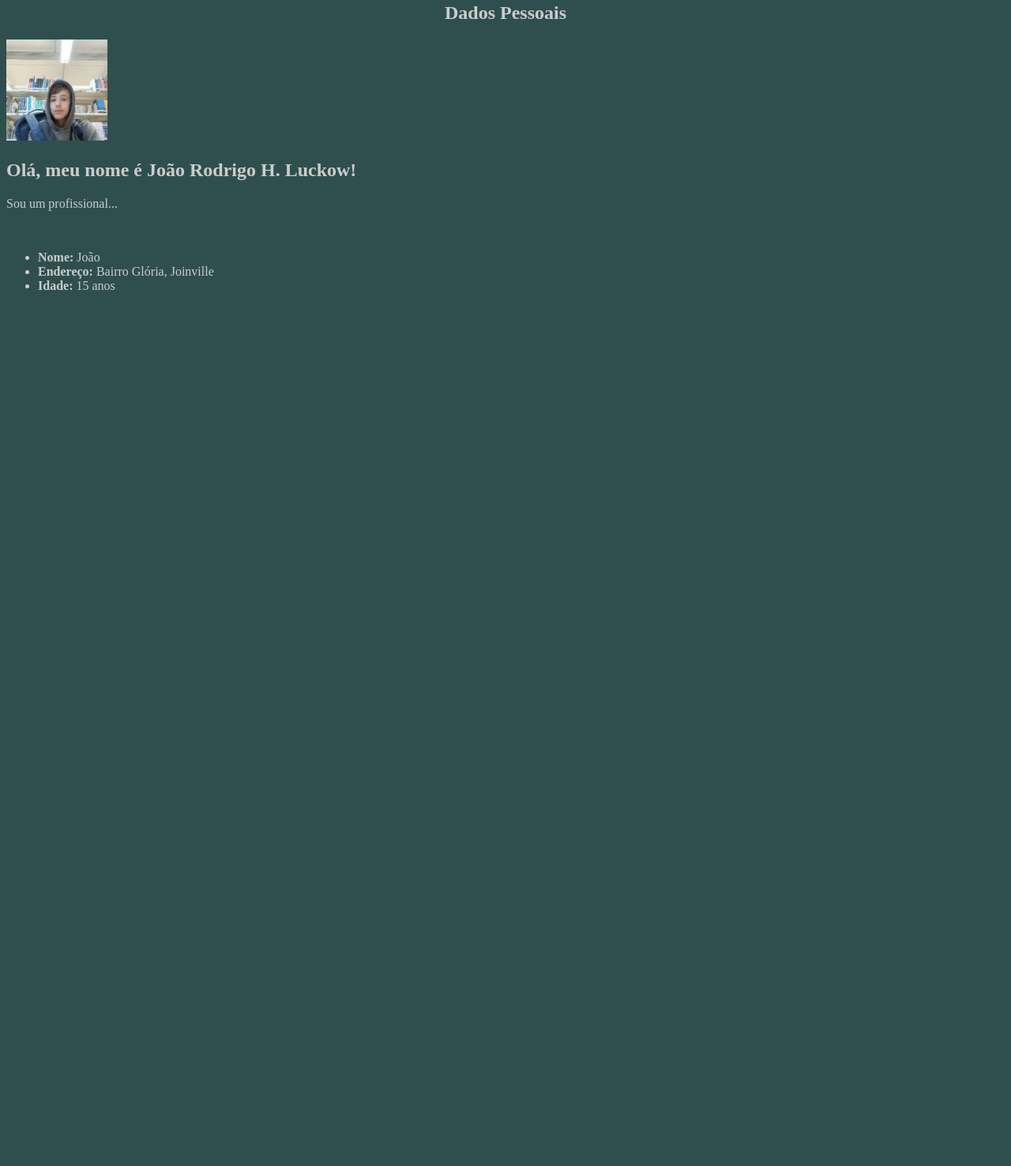
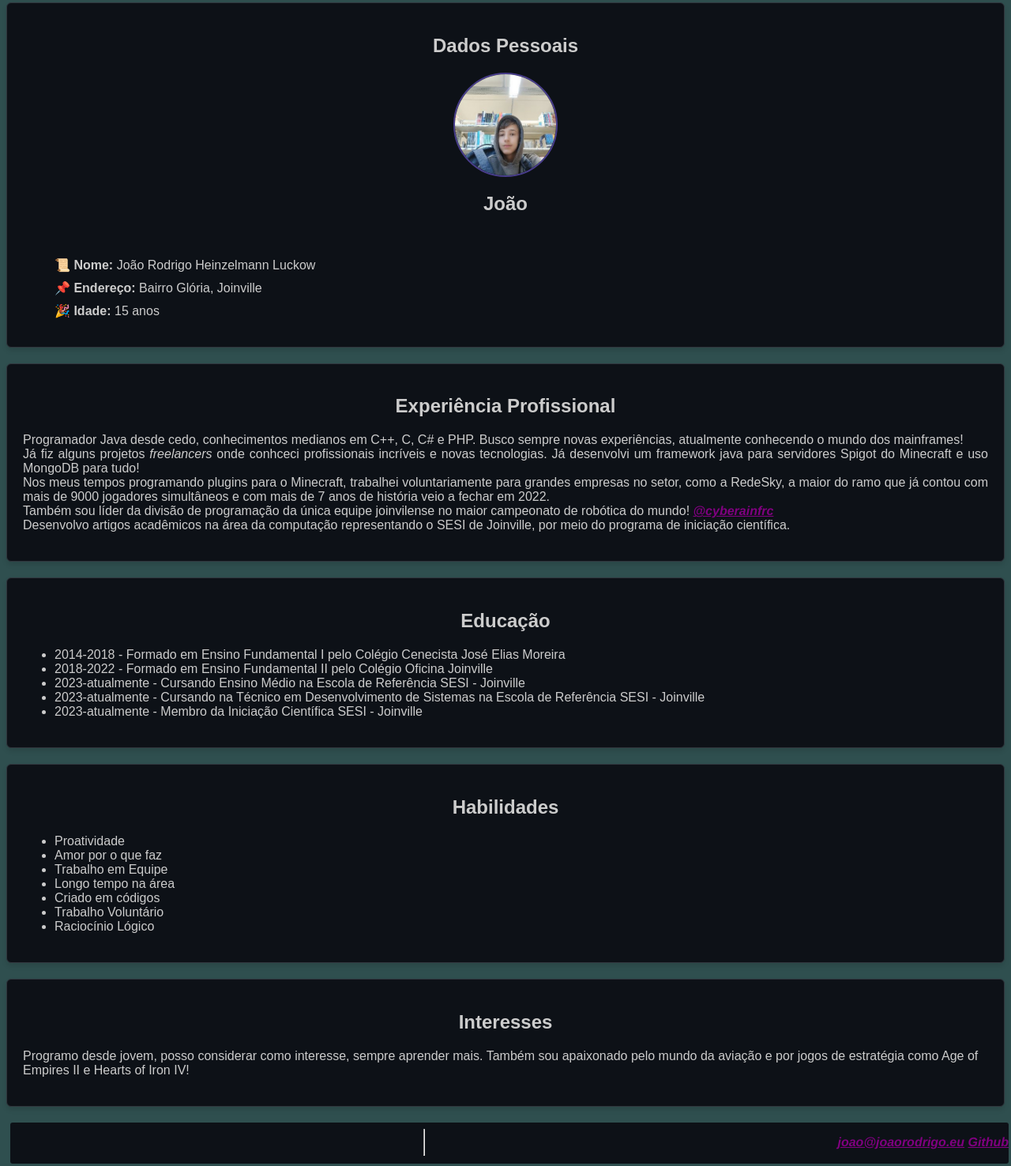
Before and after one commit to Plugner/Oficina_Curriculum, a plain HTML site: page index.html in a window 1280 px wide. Shown: the part 99-1575 px from the top of the page at 79% size. Before the commit the page ends 800 px from the top, so only its background shows below. Drawn offline with Linux system fonts and the light colour scheme.

Commit message:
impl: Novo estilos e mais secções

```diff
--- a/index.html
+++ b/index.html
@@ -5,12 +5,7 @@
         <title>Currículum</title>
         <meta charset="utf-8">
         <meta name="viewport" content="width=device-width, initial-scale=1.0">
-
-        <style>
-            body { background-color: darkslategrey; }
-            h1,h2,p,li { color: #cccccc; }
-            .centered { text-align: center; }
-        </style>
+        <link rel="stylesheet" type="text/css" href="style.css"/>
     </head>
     <body>
         <header>
@@ -18,17 +13,60 @@
             <section id="dados-pessoais">
                 <h2 class="centered">Dados Pessoais</h2>
                 <img class="centered" width="128" height="128" src="eu.jpg" alt="Foto de Perfil"/>
-                <h2> Olá, meu nome é João Rodrigo H. Luckow!</h2>
-                <p>
-                    Sou um profissional...
-                </p>
+                <h2 class="centered"> João</h2>
                 <br/>
                 <ul>
-                    <li><strong>Nome:</strong> João</li>
-                    <li><strong>Endereço:</strong> Bairro Glória, Joinville</li>
-                    <li><strong>Idade:</strong> 15 anos</li>
+                    <li><strong>📜 Nome:</strong> João Rodrigo Heinzelmann Luckow</li>
+                    <li><strong>📌 Endereço:</strong> Bairro Glória, Joinville</li>
+                    <li><strong>🎉 Idade:</strong> 15 anos</li>
                 </ul>
             </section>
+            <section id="experiencias">
+                <h2 class="centered">Experiência Profissional</h2>
+                <p style="text-align: justify;">
+                    Programador Java desde cedo, conhecimentos medianos em C++, C, C# e PHP. Busco sempre novas experiências, atualmente conhecendo o mundo dos mainframes!<br/>
+                    Já fiz alguns projetos <i>freelancers</i> onde conhceci profissionais incríveis e novas tecnologias. Já desenvolvi um framework java para servidores Spigot do Minecraft e uso MongoDB para tudo!<br/>
+
+                    Nos meus tempos programando plugins para o Minecraft, trabalhei voluntariamente para grandes empresas no setor, como a RedeSky, a maior do ramo que já contou com mais de 9000 jogadores simultâneos e com mais de 7 anos de história veio a fechar em 2022.<br/>
+
+                    Também sou líder da divisão de programação da única equipe joinvilense no maior campeonato de robótica do mundo! <a href="https://instagram.com/@cyberainfrc">@cyberainfrc</a><br/>
+                    Desenvolvo artigos acadêmicos na área da computação representando o SESI de Joinville, por meio do programa de iniciação científica.
+                </p>
+            </section>
+            <section id="educacao">
+                <h2 class="centered">Educação</h2>
+                <ul>
+                    <li>2014-2018 - Formado em Ensino Fundamental I pelo Colégio Cenecista José Elias Moreira</li>
+                    <li>2018-2022 - Formado em Ensino Fundamental II pelo Colégio Oficina Joinville</li>
+                    <li>2023-atualmente - Cursando Ensino Médio na Escola de Referência SESI - Joinville</li>
+                    <li>2023-atualmente - Cursando na Técnico em Desenvolvimento de Sistemas na Escola de Referência SESI - Joinville</li>
+                    <li>2023-atualmente - Membro da Iniciação Científica SESI - Joinville</li>
+                </ul>
+            </section>
+            <section id="habilidades">
+                <h2 class="centered">Habilidades</h2>
+                <ul>
+                    <li>Proatividade</li>
+                    <li>Amor por o que faz</li>
+                    <li>Trabalho em Equipe</li>
+                    <li>Longo tempo na área</li>
+                    <li>Criado em códigos</li>
+                    <li>Trabalho Voluntário</li>
+                    <li>Raciocínio Lógico</li>
+                </ul>
+            </section>
+            <section id="interesses">
+                <h2 class="centered">Interesses</h2>
+                <p>Programo desde jovem, posso considerar como interesse, sempre aprender mais. Também sou apaixonado pelo mundo da aviação e por jogos de estratégia como Age of Empires II e Hearts of Iron IV!</p>
+            </section>
         </header>
+        <footer>
+                <hr/>
+                <p>
+                    <a href="mailto:joao@joaorodrigo.eu">joao@joaorodrigo.eu</a>
+                    <a href="https://github.com/Plugner">Github</a>
+                </p>
+
+        </footer>
     </body>
 </html>
--- /dev/null
+++ b/style.css
@@ -0,0 +1,51 @@
+body {
+    background-color: darkslategrey;
+}
+h1,h2,p,li {
+    color: #cccccc;
+    font-family: Arial;
+}
+a {
+    color: purple; font-style: italic; font-weight: bold; font-family: Helvetica;
+}
+footer {
+    background-color: #0d1117; padding-bottom: 2px; border-radius: 3px; margin: 5px; display: flex; width: 100%;
+}
+.centered {
+    text-align: center;
+}
+img {
+    border-radius: 2px;
+    display: block;
+    margin-left: auto;
+    margin-right: auto;
+
+}
+section {
+    padding: 20px;
+    margin: 20px 0;
+    background-color: #0d1117;
+    border: 1px solid #30363d;
+    border-radius: 6px;
+    box-shadow: 0 4px 6px rgba(0, 0, 0, 0.1);
+}
+
+#eu {
+    width: 200px;
+    height: 200px;
+}
+#dados-pessoais ul {
+    list-style: none;
+}
+
+/* Estilo das informações pessoais */
+#dados-pessoais li {
+    margin-bottom: 10px;
+}
+
+/* Estilo da imagem de perfil */
+#dados-pessoais img {
+    max-width: 100%;
+    border-radius: 50%;
+    border: 2px solid darkslateblue;
+}
```
Also changed, not shown: nbproject/private/private.xml (added, +8 -0 lines), nbproject/project.xml (added, +9 -0 lines), 2 other files.
